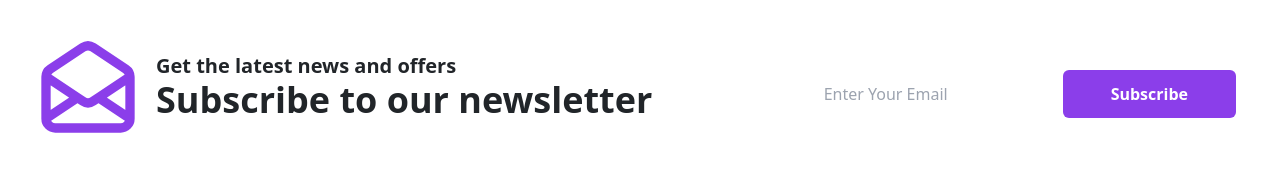
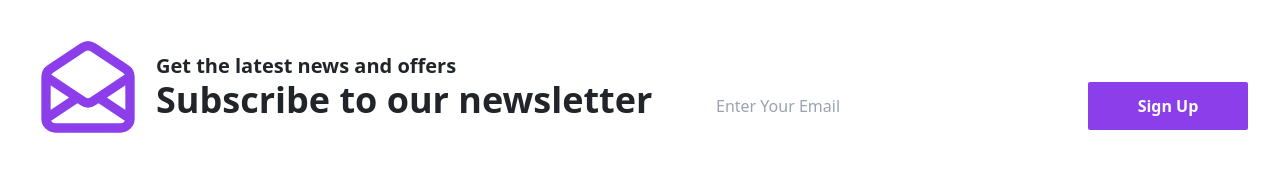
Before and after one commit to ariyanEiasin02/Tourism-Hotel, a React (Vite) app: page /hotelView in a window 1280 px wide. Shown: the part 5069-5241 px from the top of the page. Built offline with nearby package versions, Linux system fonts and the light colour scheme; a web font is replaced by a local one.

Commit message:
Newsletter section design modified

```diff
--- a/src/Pages/HotelView/Newsletter.jsx
+++ b/src/Pages/HotelView/Newsletter.jsx
@@ -4,8 +4,8 @@ import { HiOutlineMailOpen } from "react-icons/hi";
 function Newsletter() {
   return (
     <section className='py-20'>
-    <div className='container px-4 md:px-8 '>
-        <div className='flex flex-col justify-between w-full lg:flex-row'>
+    <div className='container px-4 md:px-8 w-[100%] '>
+        <div className='flex flex-col justify-between lg:flex-row'>
             <div className='flex items-center gap-3'>
             <HiOutlineMailOpen className='w-28 h-28 text-[#8B3EEA]' />
                 <div>
@@ -14,9 +14,15 @@ function Newsletter() {
                 </div>
             </div>
 
-                <div className='mt-10 '>
-                    <input type="text" placeholder='Enter Your Email'className='px-2 py-3 rounded-md pw-full hover:outline-dotted outline-blue-600' />
-                    <button className='bg-[#8B3EEA] px-12 py-3 rounded-md text-white hover:bg-[#212529] transition-all duration-1000 ease-linear font-semibold mr-3 '>Subscribe</button>
+                <div className='flex items-center justify-center mt-10'>
+              <input
+                type="email" placeholder='Enter Your Email'
+                className="h-12 px-3 border-2 border-none rounded-md outline-none hover:border-dotted hover:border-blue-600 w-96 hover:border-r-0"
+              />
+              <button className="h-12 px-6  text-white bg-[#8B3EEA] hover:bg-[#212529] transition-all duration-700 rounded-sm font-semibold  w-40">
+                Sign Up
+              </button>
+
                 </div>
 
         </div>
```
